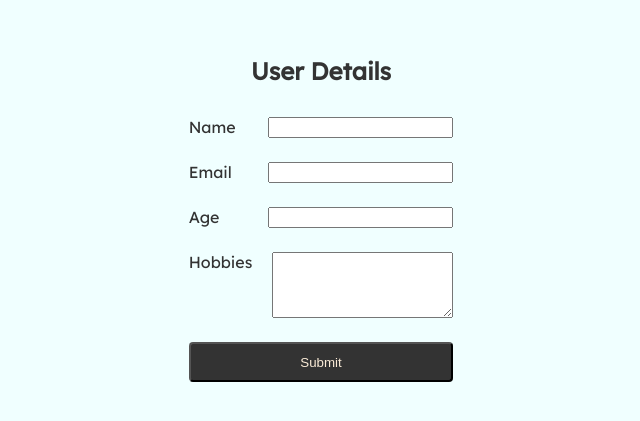
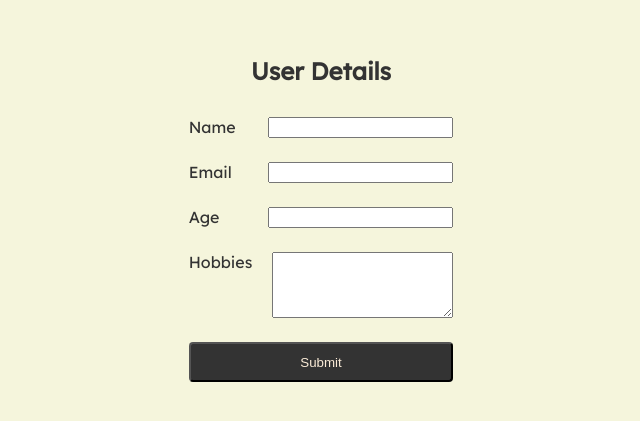
Before and after one commit to uxprateek/Percy_setup, a website: page index.html in a window 1280 px wide. Shown: the part 185-606 px from the top of the page, without its empty margins (319-959 px from the left). Drawn offline with Linux system fonts and the light colour scheme.

Commit message:
Update index.html

```diff
--- a/index.html
+++ b/index.html
@@ -11,7 +11,7 @@
     justify-content: center;
     font-family: 'Lexend', sans-serif;
     color: #333;
-    background-color: azure;
+    background-color: beige;
     height: 100vh;
     margin: 0;
     }
```
